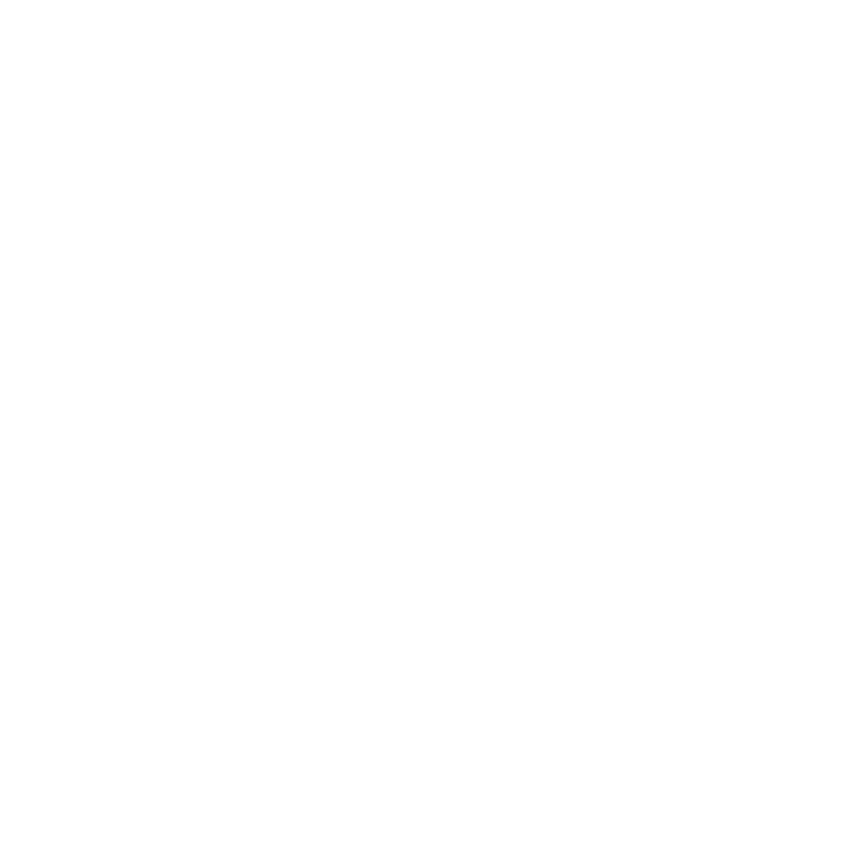
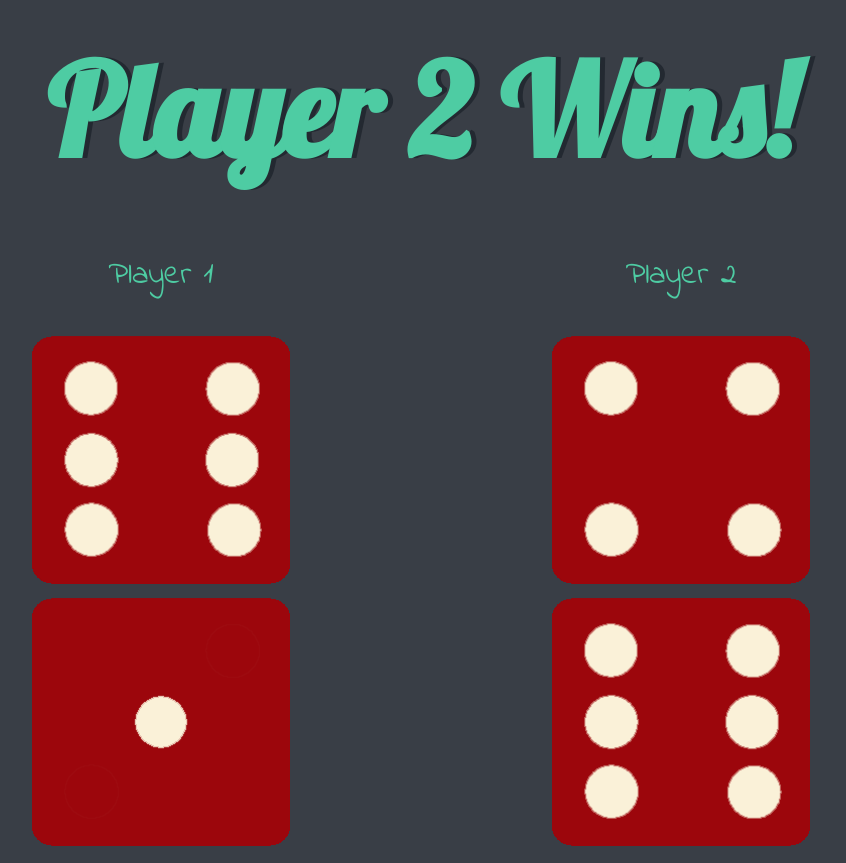
Before and after one commit to MattGuardiola/Dice-Game, a website: page index.html in a window 1280 px wide. Shown: the whole page, without its empty margins (219-1065 px from the left). Before the commit the page ends 800 px from the top, so only its background shows below. Drawn offline with Linux system fonts and the light colour scheme.

Commit message:
dice game working with 2 dice per player

```diff
--- /dev/null
+++ b/css/DiceGame.css
@@ -0,0 +1,41 @@
+.container {
+    width: 90%;
+    margin: auto;
+    text-align: center;
+}
+
+.dice {
+    text-align: center;
+    display: inline-block;
+
+}
+
+body {
+    background-color: #393E46;
+}
+
+h1 {
+    margin: 30px;
+    font-family: 'Lobster', cursive;
+    text-shadow: 5px 0 #232931;
+    font-size: 8rem;
+    color: #4ECCA3;
+}
+
+p {
+    font-size: 2rem;
+    color: #4ECCA3;
+    font-family: 'Indie Flower', cursive;
+}
+
+img {
+    width: 50%;
+}
+
+footer {
+    margin-top: 5%;
+    color: #EEEEEE;
+    text-align: center;
+    font-family: 'Indie Flower', cursive;
+
+}
--- a/index.html
+++ b/index.html
@@ -1,10 +1,31 @@
 <!DOCTYPE html>
-<html lang="en">
+<html lang="en" dir="ltr">
 <head>
-    <meta charset="UTF-8">
-    <title>Title</title>
+    <meta charset="utf-8">
+    <title>The Dice Game</title>
+    <link rel="stylesheet" href="css/DiceGame.css">
+    <link href="https://fonts.googleapis.com/css?family=Indie+Flower|Lobster" rel="stylesheet">
+
 </head>
 <body>
 
+<div class="container">
+    <h1>Refresh Me</h1>
+
+    <div class="dice">
+        <p>Player 1</p>
+        <img class="img1" src="images/dice6.png">
+        <img class="img1" id="player1second" src="images/dice6.png">
+    </div>
+
+    <div class="dice">
+        <p>Player 2</p>
+        <img class="img2" src="images/dice6.png">
+        <img class="img2" id="player2second" src="images/dice6.png">
+    </div>
+
+</div>
+
+<script src="js/DiceGame.js"></script>
 </body>
 </html>
--- a/js/DiceGame.js
+++ b/js/DiceGame.js
@@ -0,0 +1,18 @@
+
+    let diceRoll1 = Math.floor(Math.random() * 6) + 1;
+    let diceRoll2 = Math.floor(Math.random() * 6) + 1;
+    let diceRoll3 = Math.floor(Math.random() * 6) + 1;
+    let diceRoll4 = Math.floor(Math.random() * 6) + 1;
+
+    document.querySelector(".img1").setAttribute("src", "images/dice" + diceRoll1 + ".png")
+    document.querySelector(".img2").setAttribute("src", "images/dice" + diceRoll2 + ".png")
+    document.getElementById("player1second").setAttribute("src", "images/dice" + diceRoll3 + ".png")
+    document.getElementById("player2second").setAttribute("src", "images/dice" + diceRoll4 + ".png")
+
+    if (diceRoll1 + diceRoll3 > diceRoll2 + diceRoll4) {
+        document.querySelector("h1").innerHTML = "Player 1 Wins!"
+    } else if (diceRoll1 + diceRoll3 < diceRoll2 + diceRoll4) {
+        document.querySelector("h1").innerHTML = "Player 2 Wins!"
+    } else {
+        document.querySelector("h1").innerHTML = "Its A Draw!"
+    }
--- /dev/null
+++ b/package.json
@@ -0,0 +1,6 @@
+{
+  "name": "Dice-Game",
+  "version": "1.0.0",
+  "dependencies": {
+  }
+}
```
Also changed, not shown: images/dice1.png (added), images/dice2.png (added), images/dice3.png (added), images/dice4.png (added), images/dice5.png (added), images/dice6.png (added), 1 other file.
